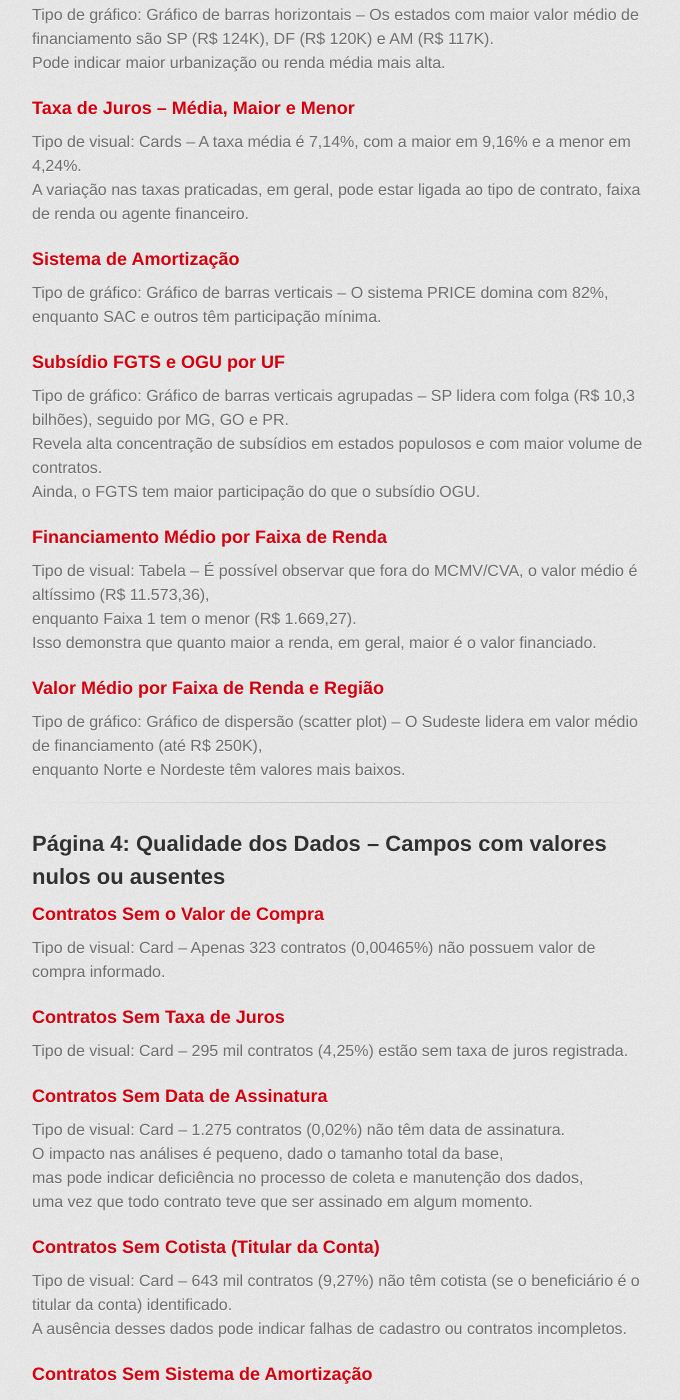
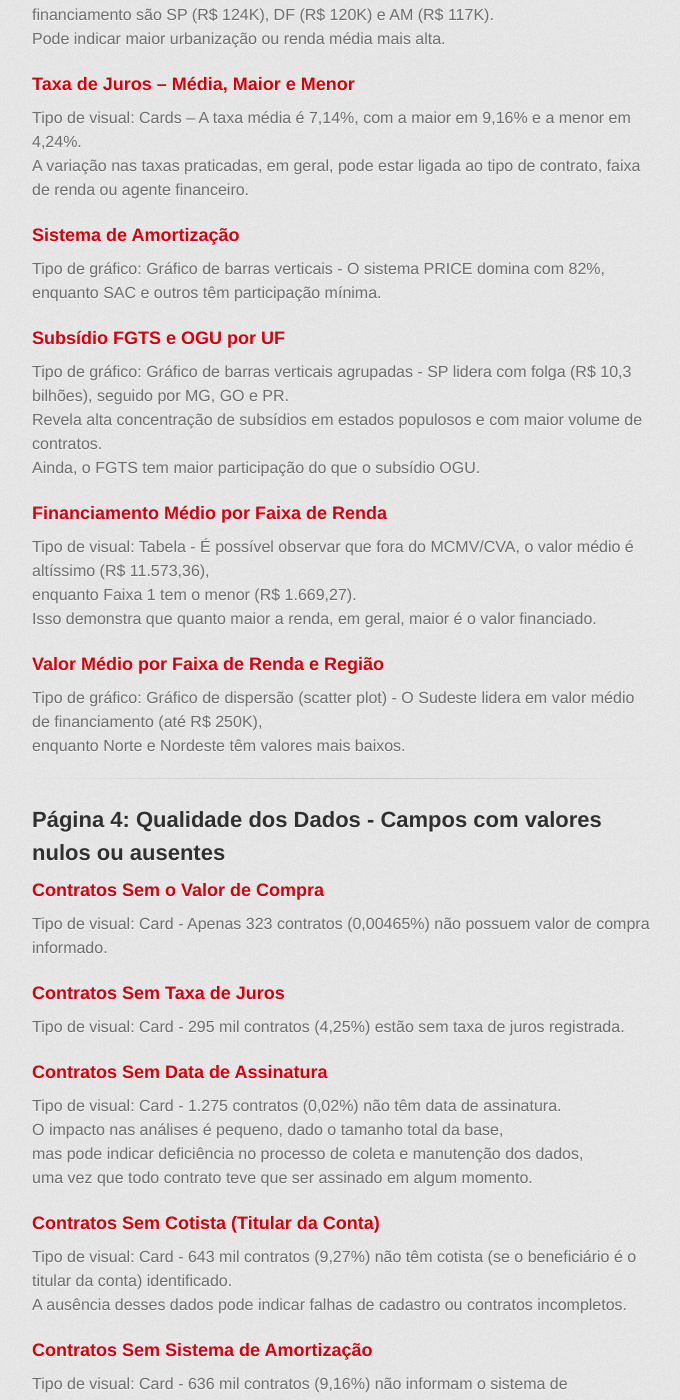
Before and after one commit to mnd43/Portifolio-Mnd43, a Jekyll site: the page built from Projeto_mcmv.md, in a window 1280 px wide and 1400 px high, scrolled down 10755 px. Shown: the whole window, without its empty margins (298-978 px from the left). Built offline with Jekyll 4.4.1, drawn with Linux system fonts in a browser that asks for light colours; some web fonts are replaced; our own code applies the rules of GitHub Pages for plain Markdown files; some of the changed text lies outside the part shown.

Commit message:
Update Projeto_mcmv.md

```diff
--- a/Projeto_mcmv.md
+++ b/Projeto_mcmv.md
@@ -19,9 +19,9 @@ Utilizei o VS Code e o Notepad++ para o tratamento inicial de caracteres da base
 4.	mcmv_fgts_txt_uf: UF em que o município se localiza - TEXTO
 5.	txt_regiao: Região em que a UF se localiza. - TEXTO
 6.	data_assinatura_financiamento: Data da contratação do financiamento - DATA
-7.	qtd_uh_financiadas: Quantidade de unidades habitacionais contratadas no município – NÚMERO
+7.	qtd_uh_financiadas: Quantidade de unidades habitacionais contratadas no município - NÚMERO
 8.	vlr_financiamento: Valor total das operações de crédito realizadas entre o agente financeiro e os mutuários - NÚMERO
-9.	vlr_subsidio_desconto_fgts: Valor total do desconto concedido pelo FGTS (Fundo de Garantia do Tempo de Serviço) na operação de crédito para abatimento do valor a ser financiado pelo mutuário – NÚMERO
+9.	vlr_subsidio_desconto_fgts: Valor total do desconto concedido pelo FGTS (Fundo de Garantia do Tempo de Serviço) na operação de crédito para abatimento do valor a ser financiado pelo mutuário - NÚMERO
 10.	vlr_subsidio_desconto_ogu: Valor total do desconto concedido pelo OGU (Orçamento Geral da União) na operação de crédito para abatimento do valor a ser financiado pelo mutuário. - NÚMERO
 11.	vlr_subsidio_equilíbrio_fgts: Valor total do desconto concedido pelo FGTS(Fundo de Garantia do Tempo de Serviço) na operação de crédito para diminuição da taxa de juros a ser aplicada ao financiamento. - NÚMERO
 12.	vlr_subsidio_equilíbrio_ogu: Valor total do desconto concedido pelo OGU (Orçamento Geral da União) na operação de crédito para diminuição da taxa de juros a ser aplicada ao financiamento. - NÚMERO
@@ -83,7 +83,7 @@ Depois de pesquisar, entendi que existiam outros programas antes do MCMV e que e
 Juntos, esses 5 estados somam 62,85% do total de quantidades financiadas.
 Entre eles, SP lidera com 27,08% do total geral.
 
-• O município com maior quantidade de unidades financiadas é São Paulo – SP com 397.047, seguido do Rio de Janeiro – RJ, com 146.554 e João Pessoa – PB com 96.751.
+• O município com maior quantidade de unidades financiadas é São Paulo-SP com 397.047, seguido do Rio de Janeiro-RJ, com 146.554 e João Pessoa-PB com 96.751.
 
 • A faixa de renda 2 é a faixa da maioria dos beneficiários, com um total de 3.819.591 unidades financiadas nessa linha do MCMV.
 Em seguida vemos a faixa 1, com 1.722.299 unidades financiadas;
@@ -146,7 +146,7 @@ Existe uma chance de pelo menos uma parte desses registros sem taxa serem decorr
 • Do total de unidades financiadas, 5.671.321 foram de imóveis novos e 1.269.484 tinham como tipo de imóvel o usado.
 
 • Quanto ao sistema de amortização dos contratos, o mais utilizado é o método tabela PRICE, que compreende 81,90% do total,
-ou 5.684.365 unidades habitacionais, nesse sistema, a prestação é fixa – valor total constante – com amortização crescente e juros decrescentes,
+ou 5.684.365 unidades habitacionais, nesse sistema, a prestação é fixa - valor total constante - com amortização crescente e juros decrescentes,
 ou seja, nos primeiros anos você paga mais juros do que amortização, e só depois inverte. No fim, o total pago é maior do que no SAC.
 
 Do restante, 8,93%, ou 620.096 unidades, foram contratadas pelo sistema SAC
@@ -179,22 +179,22 @@ Como o ambiente SQL Server estava localizado em uma máquina diferente de onde e
 ![Qualidade dos Dados](mcmv/4_Qualidade_dos_Dados.png)
 
 
-## Página 1: Visão Geral – Panorama macro sobre volume, tempo e território dos financiamentos
+## Página 1: Visão Geral - Panorama macro sobre volume, tempo e território dos financiamentos
 
 ### Quantidade Financiada por UF
 Tipo de gráfico: Gráfico de barras verticais – Mostra a distribuição geográfica dos financiamentos no Brasil.
 
 ### Quantidade Financiada por Ano
-Tipo de gráfico: Gráfico de linha – Evolução temporal do volume de financiamentos entre 2005 e 2025.
+Tipo de gráfico: Gráfico de linha - Evolução temporal do volume de financiamentos entre 2005 e 2025.
 Revela picos e quedas ao longo dos anos, como o crescimento entre 2010 e 2015, queda em 2018 e um pico em 2020.
 Pode refletir políticas públicas, crises econômicas ou mudanças nos critérios de financiamento.
 
 ### Valor Total de Financiamentos
-Tipo de visual: Card – Mostra o valor total financiado: R$ 734,56 bilhões.
+Tipo de visual: Card - Mostra o valor total financiado: R$ 734,56 bilhões.
 Revela a magnitude financeira do programa e o impacto econômico geral.
 
 ### Total de Unidades Financiadas
-Tipo de visual: Card – Mostra o total de unidades habitacionais financiadas: 6,94 milhões.
+Tipo de visual: Card - Mostra o total de unidades habitacionais financiadas: 6,94 milhões.
 Revela a escala social do programa com quantas famílias foram beneficiadas.
 
 ### TOP 10 Municípios em Quantidade de Financiamento
@@ -205,7 +205,7 @@ Indica onde há maior pressão habitacional ou maior adesão ao programa.
 
 ---
 
-## Página 2: Perfil dos Beneficiários – Quem são, onde moram, qual a idade e a renda
+## Página 2: Perfil dos Beneficiários - Quem são, onde moram, qual a idade e a renda
 
 ### Distribuição de Idade dos Beneficiários
 Tipo de gráfico: Gráfico de barras verticais.
@@ -223,16 +223,16 @@ A idade média dos beneficiários é bastante uniforme entre as regiões, em tor
 A menor idade registrada é 16 anos e a maior é 78 anos.
 
 ### Quantidade Financiada por Faixa de Renda
-Tipo de gráfico: Gráfico de barras verticais – A Faixa 2 lidera com folga (3,8 milhões de unidades), seguida pela Faixa 1.
+Tipo de gráfico: Gráfico de barras verticais - A Faixa 2 lidera com folga (3,8 milhões de unidades), seguida pela Faixa 1.
 É possível entender que o programa tem maior penetração entre famílias com renda intermediária dentro dos critérios do MCMV.
 
 ### Quantidade por Tipo de Imóvel
-Tipo de gráfico: Gráfico de donut – A maioria dos imóveis financiados é novo (81,71%).
+Tipo de gráfico: Gráfico de donut - A maioria dos imóveis financiados é novo (81,71%).
 Esse predomínio pode estar relacionado às facilidades oferecidas para aquisição de imóveis na planta, como subsídios mais acessíveis, maior oferta por parte das construtoras e por condições de parcelamento mais flexíveis.
 
 ---
 
-## Página 3: Análises Financeiras – Como o dinheiro circula: valores, descontos e sistemas de amortização
+## Página 3: Análises Financeiras - Como o dinheiro circula: valores, descontos e sistemas de amortização
 
 ### Financiamento Médio por UF
 Tipo de gráfico: Gráfico de barras horizontais – Os estados com maior valor médio de financiamento são SP (R$ 124K), DF (R$ 120K) e AM (R$ 117K).
@@ -243,47 +243,47 @@ Tipo de visual: Cards – A taxa média é 7,14%, com a maior em 9,16% e a menor
 A variação nas taxas praticadas, em geral, pode estar ligada ao tipo de contrato, faixa de renda ou agente financeiro.
 
 ### Sistema de Amortização
-Tipo de gráfico: Gráfico de barras verticais – O sistema PRICE domina com 82%, enquanto SAC e outros têm participação mínima.
+Tipo de gráfico: Gráfico de barras verticais - O sistema PRICE domina com 82%, enquanto SAC e outros têm participação mínima.
 
 ### Subsídio FGTS e OGU por UF
-Tipo de gráfico: Gráfico de barras verticais agrupadas – SP lidera com folga (R$ 10,3 bilhões), seguido por MG, GO e PR.
+Tipo de gráfico: Gráfico de barras verticais agrupadas - SP lidera com folga (R$ 10,3 bilhões), seguido por MG, GO e PR.
 Revela alta concentração de subsídios em estados populosos e com maior volume de contratos.
 Ainda, o FGTS tem maior participação do que o subsídio OGU.
 
 ### Financiamento Médio por Faixa de Renda
-Tipo de visual: Tabela – É possível observar que fora do MCMV/CVA, o valor médio é altíssimo (R$ 11.573,36),
+Tipo de visual: Tabela - É possível observar que fora do MCMV/CVA, o valor médio é altíssimo (R$ 11.573,36),
 enquanto Faixa 1 tem o menor (R$ 1.669,27).
 Isso demonstra que quanto maior a renda, em geral, maior é o valor financiado.
 
 ### Valor Médio por Faixa de Renda e Região
-Tipo de gráfico: Gráfico de dispersão (scatter plot) – O Sudeste lidera em valor médio de financiamento (até R$ 250K),
+Tipo de gráfico: Gráfico de dispersão (scatter plot) - O Sudeste lidera em valor médio de financiamento (até R$ 250K),
 enquanto Norte e Nordeste têm valores mais baixos.
 
 ---
 
-## Página 4: Qualidade dos Dados – Campos com valores nulos ou ausentes
+## Página 4: Qualidade dos Dados - Campos com valores nulos ou ausentes
 
 ### Contratos Sem o Valor de Compra
-Tipo de visual: Card – Apenas 323 contratos (0,00465%) não possuem valor de compra informado.
+Tipo de visual: Card - Apenas 323 contratos (0,00465%) não possuem valor de compra informado.
 
 ### Contratos Sem Taxa de Juros
-Tipo de visual: Card – 295 mil contratos (4,25%) estão sem taxa de juros registrada.
+Tipo de visual: Card - 295 mil contratos (4,25%) estão sem taxa de juros registrada.
 
 ### Contratos Sem Data de Assinatura
-Tipo de visual: Card – 1.275 contratos (0,02%) não têm data de assinatura.
+Tipo de visual: Card - 1.275 contratos (0,02%) não têm data de assinatura.
 O impacto nas análises é pequeno, dado o tamanho total da base,
 mas pode indicar deficiência no processo de coleta e manutenção dos dados,
 uma vez que todo contrato teve que ser assinado em algum momento.
 
 ### Contratos Sem Cotista (Titular da Conta)
-Tipo de visual: Card – 643 mil contratos (9,27%) não têm cotista (se o beneficiário é o titular da conta) identificado.
+Tipo de visual: Card - 643 mil contratos (9,27%) não têm cotista (se o beneficiário é o titular da conta) identificado.
 A ausência desses dados pode indicar falhas de cadastro ou contratos incompletos.
 
 ### Contratos Sem Sistema de Amortização
-Tipo de visual: Card – 636 mil contratos (9,16%) não informam o sistema de amortização.
+Tipo de visual: Card - 636 mil contratos (9,16%) não informam o sistema de amortização.
 
 ### Beneficiários Sem Data de Nascimento
-Tipo de visual: Card – 3 milhões de registros (45,27%) estão sem data de nascimento.
+Tipo de visual: Card - 3 milhões de registros (45,27%) estão sem data de nascimento.
 Essas ausências podem indicar deficiência no processo de coleta e manutenção dos dados ou no preenchimento dos contratos.
 Ainda, inviabiliza ou pelo menos dificulta estudos por faixa etária ou geração.
 
```
